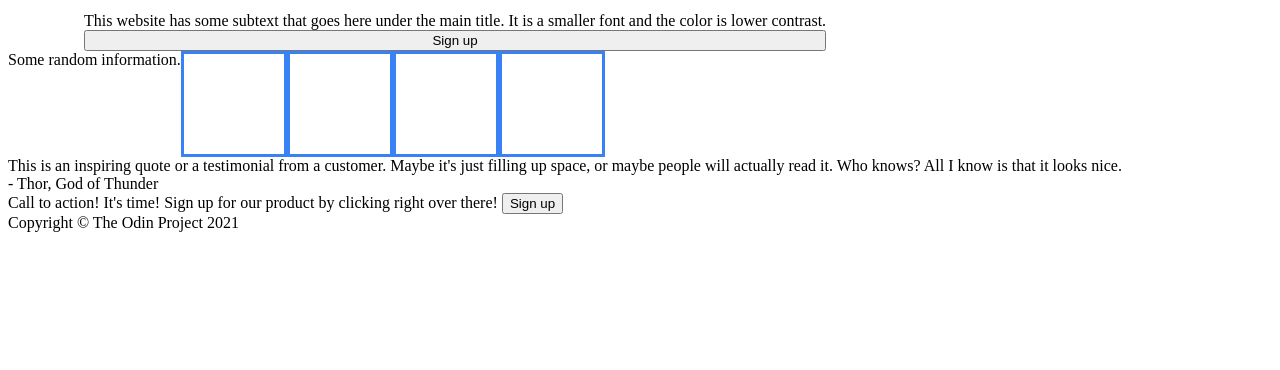
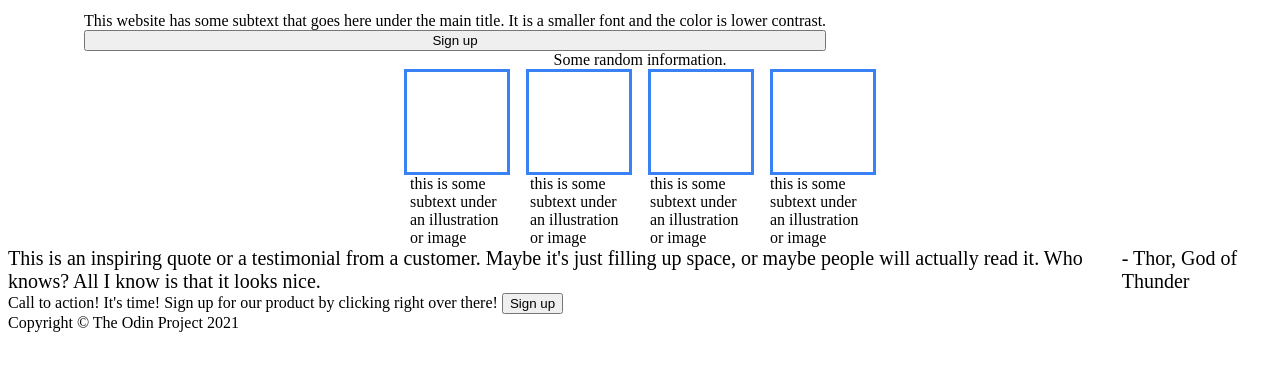
Before and after one commit to ind3ci5ive/landing-page-project, a plain HTML site: page index.html in a window 1280 px wide. Shown: the part 94-464 px from the top of the page. Drawn offline with Linux system fonts and the light colour scheme.

Commit message:
Add more layout changes to middle content of landing page

```diff
--- a/index.html
+++ b/index.html
@@ -61,16 +61,39 @@
                 Some random information.
 
 
-                <div class="blue-box"></div>
-                <div class="blue-box"></div>
-                <div class="blue-box"></div>
-                <div class="blue-box"></div>
+                <div class="blue-box-container">
+
+                    <div class="blue-box"></div>
+                    <div class="blue-box"></div>
+                    <div class="blue-box"></div>
+                    <div class="blue-box"></div>
+
+                </div>
+
+
+                <div class="image-subtext-container">
+
+                    <div class="image-subtext">
+                        this is some subtext under an illustration or image
+                    </div>
+                    <div class="image-subtext">
+                        this is some subtext under an illustration or image
+                    </div>
+                    <div class="image-subtext">
+                        this is some subtext under an illustration or image
+                    </div>
+                    <div class="image-subtext">
+                        this is some subtext under an illustration or image
+                    </div>
+
+                </div>
 
 
             </div>
 
 
             <div class="bottom-content">
+
 
                 This is an inspiring quote or a testimonial from a customer.
                 Maybe it's just filling up space, or maybe people will actually read it.
--- a/styles.css
+++ b/styles.css
@@ -55,7 +55,14 @@ li {
 .middle-content {
 
     display: flex;
+    flex-direction: column;
+    align-items: center;
+}
 
+.blue-box-container {
+
+    display: flex;
+    gap: 16px;
 }
 
 .blue-box {
@@ -66,3 +73,23 @@ li {
     min-height: 100px;
     flex-shrink: 0;
 }
+
+.image-subtext-container {
+
+    display: flex;
+    flex-direction: row;
+    gap: 20px;
+}
+
+.image-subtext {
+
+    max-width: 100px;
+}
+
+
+.bottom-content {
+
+    display: flex;
+    align-items: center;
+    font-size: 20px;
+}
```
